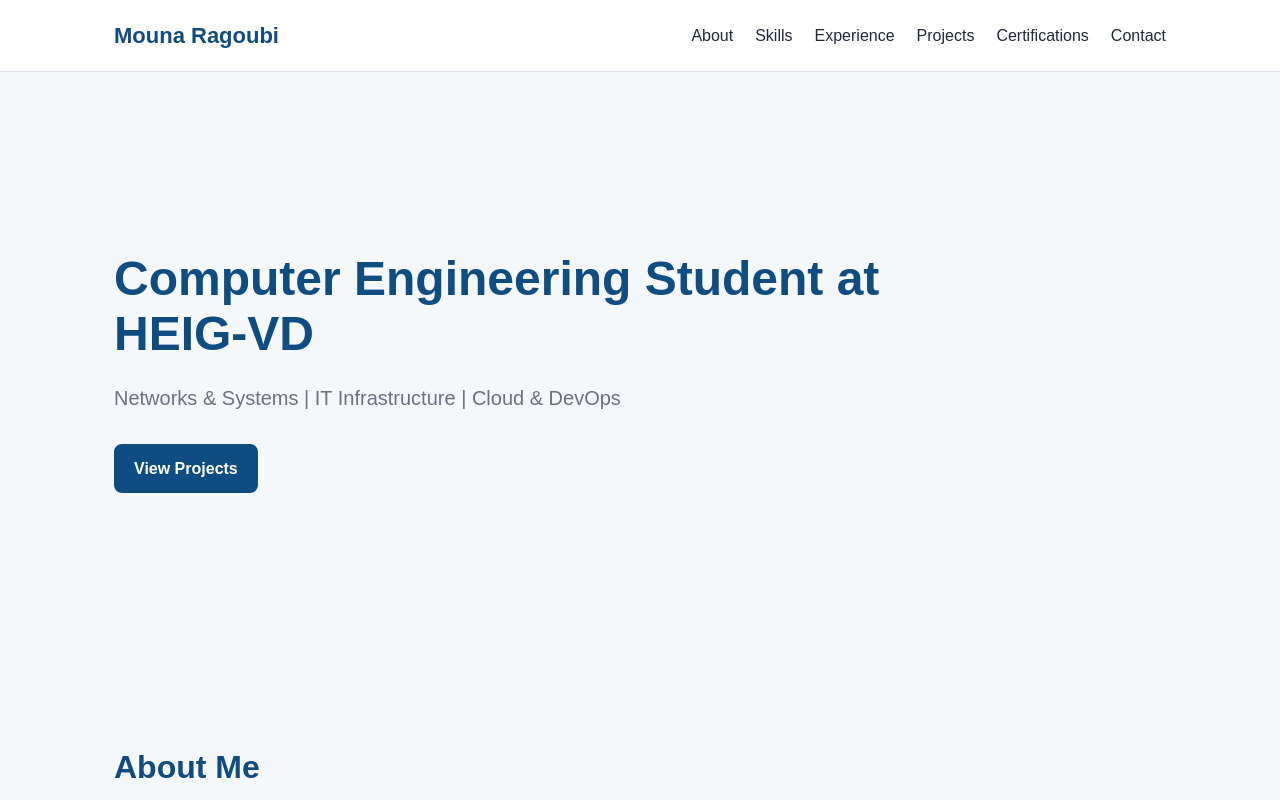
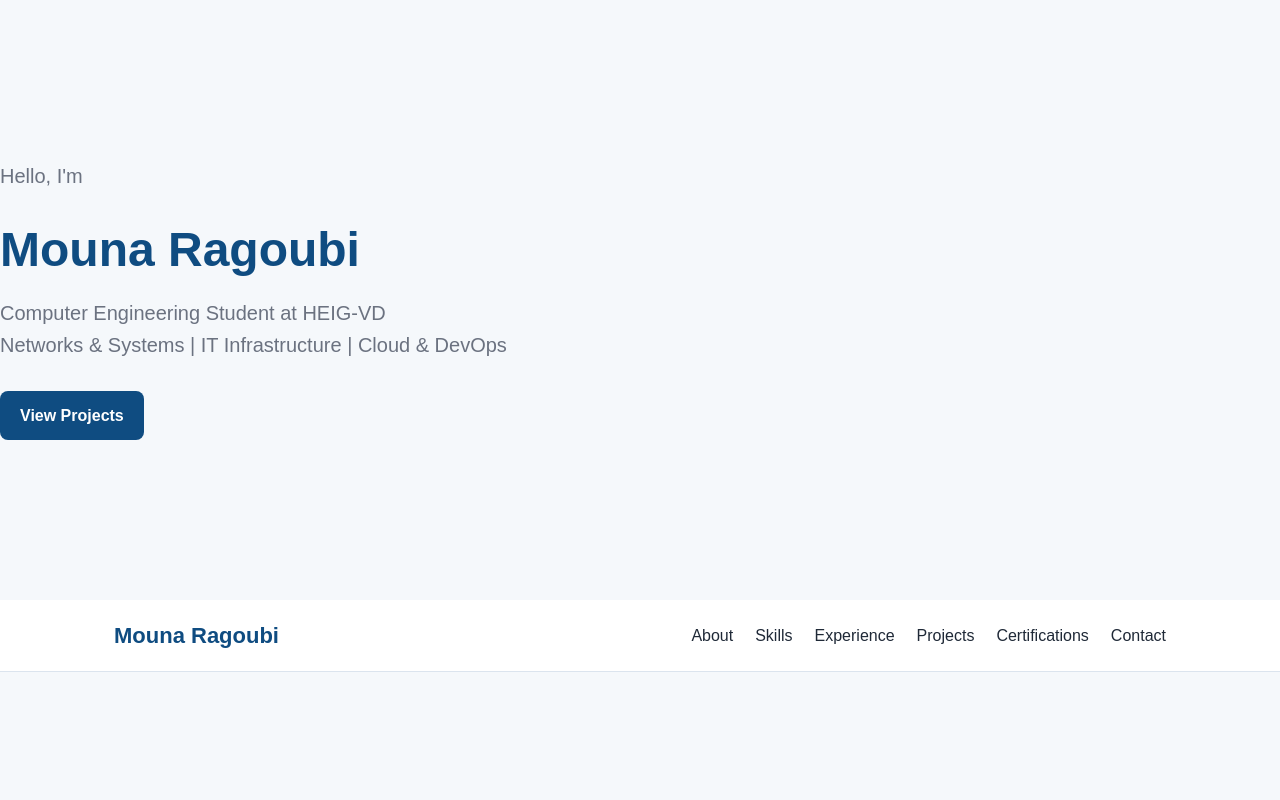
Before and after one commit to MounaRagoubi/portfolio, a plain HTML site: page index.html in a window 1280 px wide. Shown: the top 800 px of the page. Drawn offline with Linux system fonts and the light colour scheme.

Commit message:
Add personal introduction section to index.html

```diff
--- a/index.html
+++ b/index.html
@@ -1,3 +1,16 @@
+<section id="home">
+  <p>Hello, I'm</p>
+
+  <h2>Mouna Ragoubi</h2>
+
+  <p>
+    Computer Engineering Student at HEIG-VD<br>
+    Networks & Systems | IT Infrastructure | Cloud & DevOps
+  </p>
+
+  <a href="#projects">View Projects</a>
+</section>
+
 <!DOCTYPE html>
 <html lang="en">
 <head>
```
